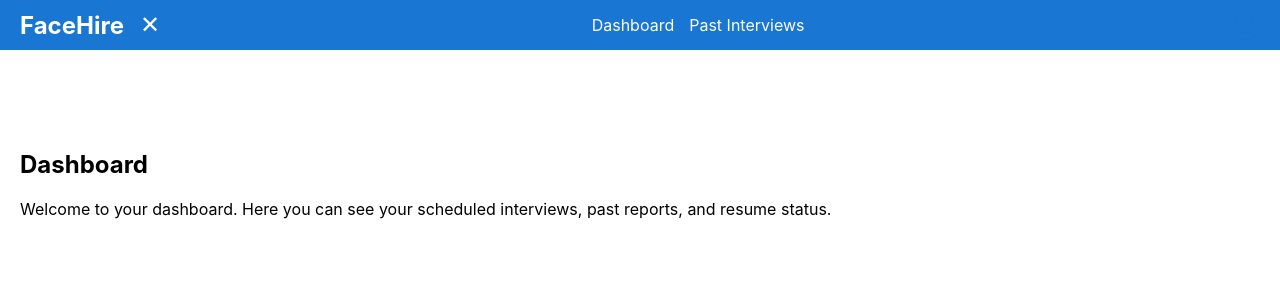
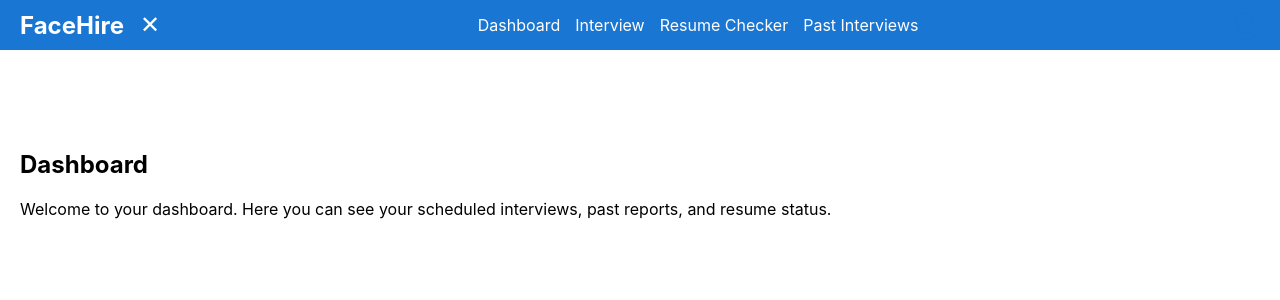
Before and after one commit to Pruthvi-web/FaceHire, a React (Create React App) app in the folder facehire_ui/: page /dashboard in a window 1280 px wide. Shown: the top 300 px of the page. Built offline with nearby package versions, Linux system fonts and the light colour scheme; no server answers; the database is empty; sample sign-in values are in the browser's storage.

Commit message:
navbar links

```diff
--- a/facehire_ui/src/components/Navbar.js
+++ b/facehire_ui/src/components/Navbar.js
@@ -91,8 +91,14 @@ function Navbar() {
           ) : (
             <>
               {/* For candidates, include a link to their dashboard */}
-              <NavLink to="/candidate/dashboard" style={styles.link}>
+              <NavLink to="/candidate-dashboard" style={styles.link}>
                 Dashboard
+              </NavLink>
+              <NavLink to="/candidate/interview" style={styles.link}>
+                Interview
+              </NavLink>
+              <NavLink to="/candidate/resume-checker" style={styles.link}>
+                Resume Checker
               </NavLink>
               <NavLink to="/candidate/past" style={styles.link}>
                 Past Interviews
```
